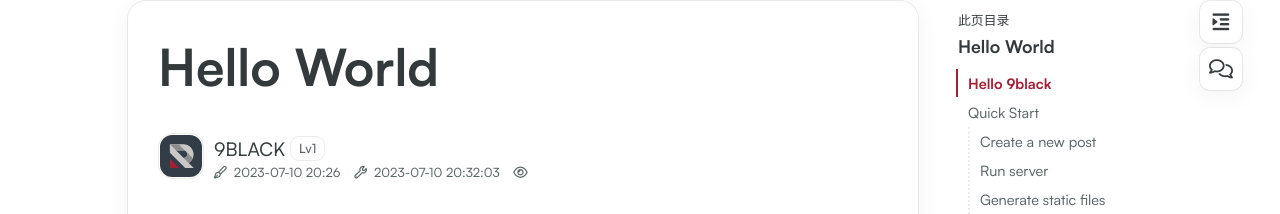
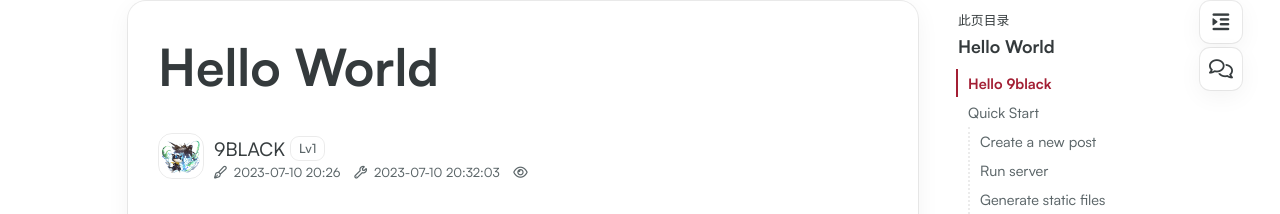
Before and after one commit to 9BLACK/9BLACK.github.io, a plain HTML site: page 2023/07/10/hello-world/index.html in a window 1280 px wide. Shown: the part 107-321 px from the top of the page. Drawn offline with Linux system fonts and the light colour scheme; some packages are replaced by stand-ins of ours; a script that the page names is missing; a web font is replaced by a local one.

Commit message:
Site updated: 2023-07-10 22:35:40

```diff
--- a/2023/07/10/hello-world/index.html
+++ b/2023/07/10/hello-world/index.html
@@ -211,7 +211,7 @@
 
                 <div class="article-header">
                     <div class="avatar">
-                        <img src="/images/redefine-avatar.svg">
+                        <img src="/images/redefine-avatar.png">
                     </div>
                     <div class="info">
                         <div class="author">
```
Also changed, not shown: index.html (+1 -1 lines), images/redefine-avatar.png (added).
